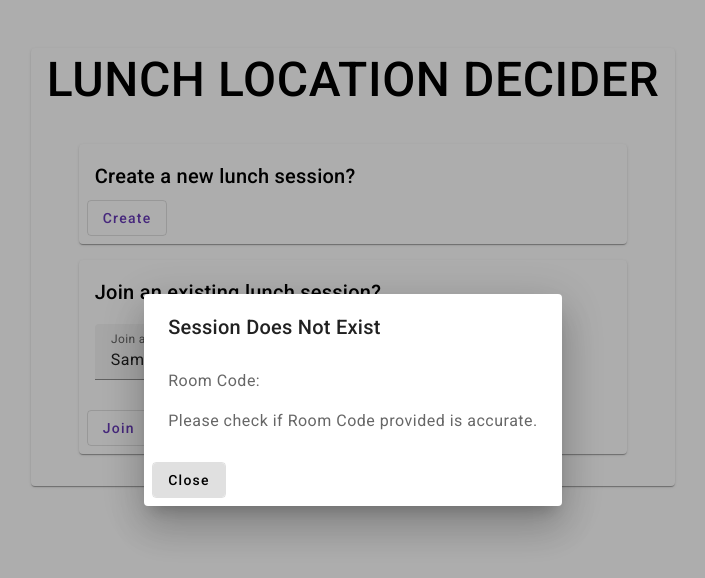
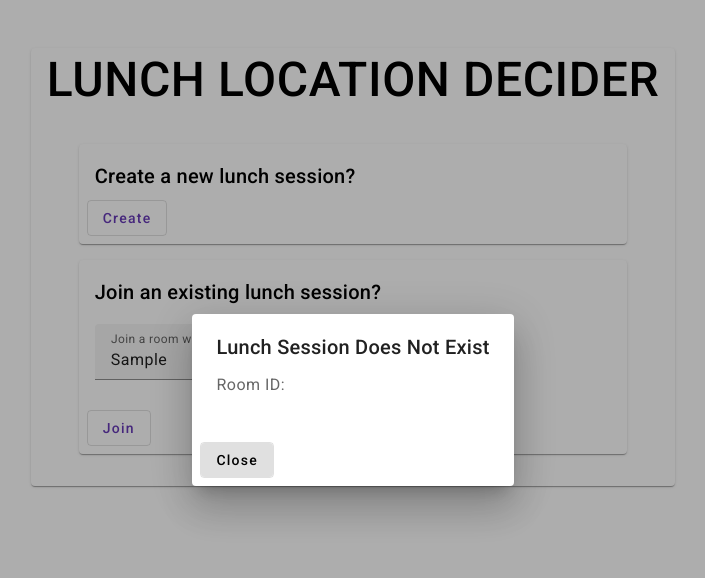
Before and after one commit to dexsjw/lunch-location-decider, an Angular app in the folder client/lunch-location-decider/: page /main in a window 1280 px wide. Both pictures are taken after typing "Sample" into the empty fields and a click on the button "Join". Shown: the top 578 px of the page, without its empty margins (287-992 px from the left). Built offline with nearby package versions, Linux system fonts and the light colour scheme; no server answers.

Commit message:
updated main.component with new models

```diff
--- a/client/lunch-location-decider/src/app/dialog-no-session/dialog-no-session.component.html
+++ b/client/lunch-location-decider/src/app/dialog-no-session/dialog-no-session.component.html
@@ -1,8 +1,7 @@
-<h2 mat-dialog-title>Session Does Not Exist</h2>
+<h2 mat-dialog-title>Lunch Session Does Not Exist</h2>
 <mat-dialog-content>
-    <p>{{ lunchSessionData.restaurants }}</p>
-    <p>Room Code: {{ lunchSessionData.roomCode }}</p>
-    <p>Please check if Room Code provided is accurate.</p>
+    <p>Room ID: {{ lunchSessionResponse.roomId }}</p>
+    <p>{{ message}}</p>
 </mat-dialog-content>
 <mat-dialog-actions>
     <button mat-stroked-button
--- a/client/lunch-location-decider/src/app/dialog-no-session/dialog-no-session.component.ts
+++ b/client/lunch-location-decider/src/app/dialog-no-session/dialog-no-session.component.ts
@@ -1,6 +1,6 @@
 import { Component, Inject } from '@angular/core';
 import { MAT_DIALOG_DATA } from '@angular/material/dialog';
-import { LunchSession } from '../models/lunch-session';
+import { LunchSessionResponse } from '../models/lunch-session';
 
 @Component({
   selector: 'app-dialog-no-session',
@@ -9,6 +9,10 @@ import { LunchSession } from '../models/lunch-session';
 })
 export class DialogNoSessionComponent {
 
-  constructor(@Inject(MAT_DIALOG_DATA) public lunchSessionData: LunchSession) {}
+  message: string = ""
+
+  constructor(@Inject(MAT_DIALOG_DATA) public lunchSessionResponse: LunchSessionResponse) {
+    this.message = lunchSessionResponse.message?.substring(5) ?? "";
+  }
 
 }
```
